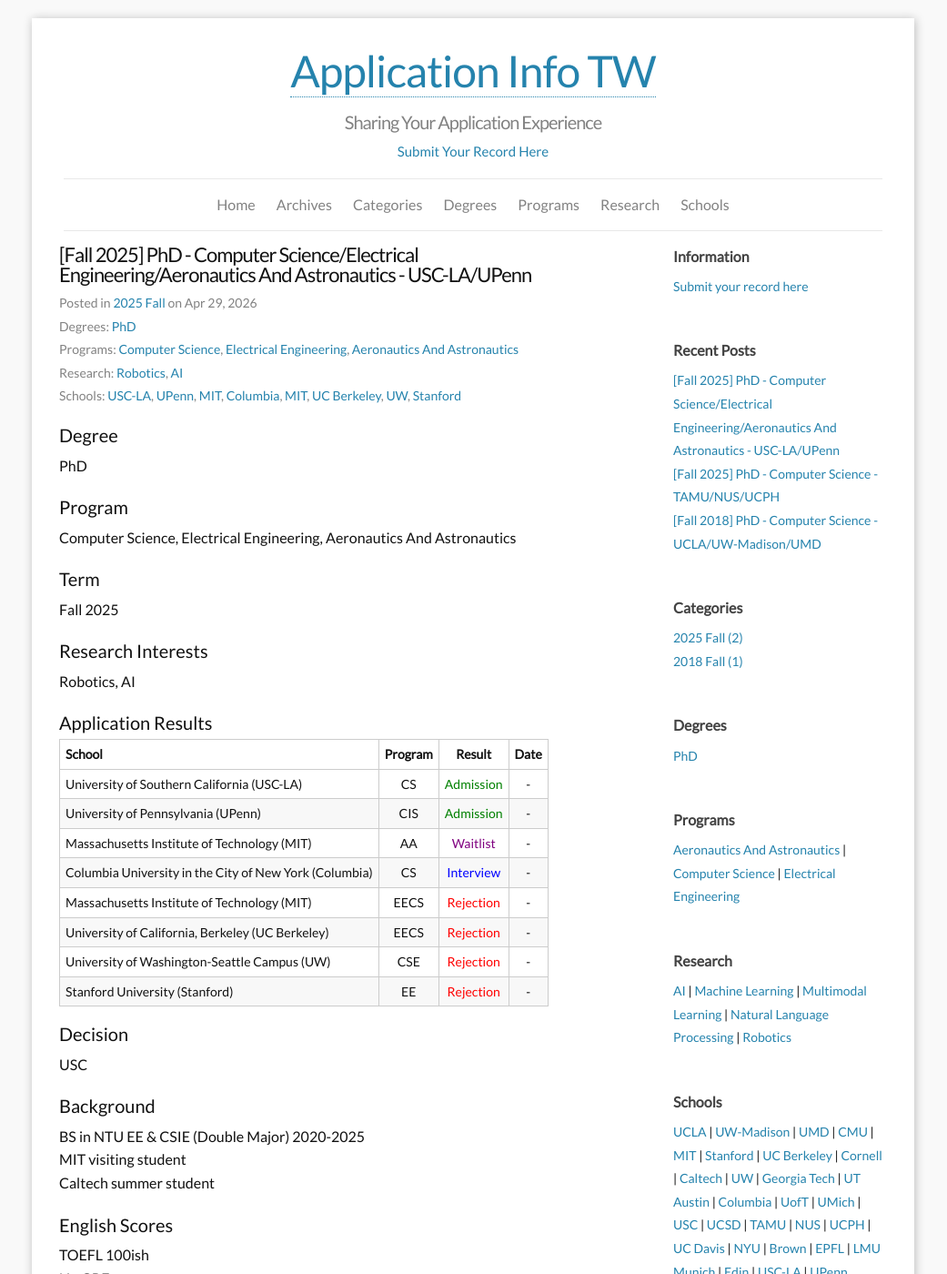
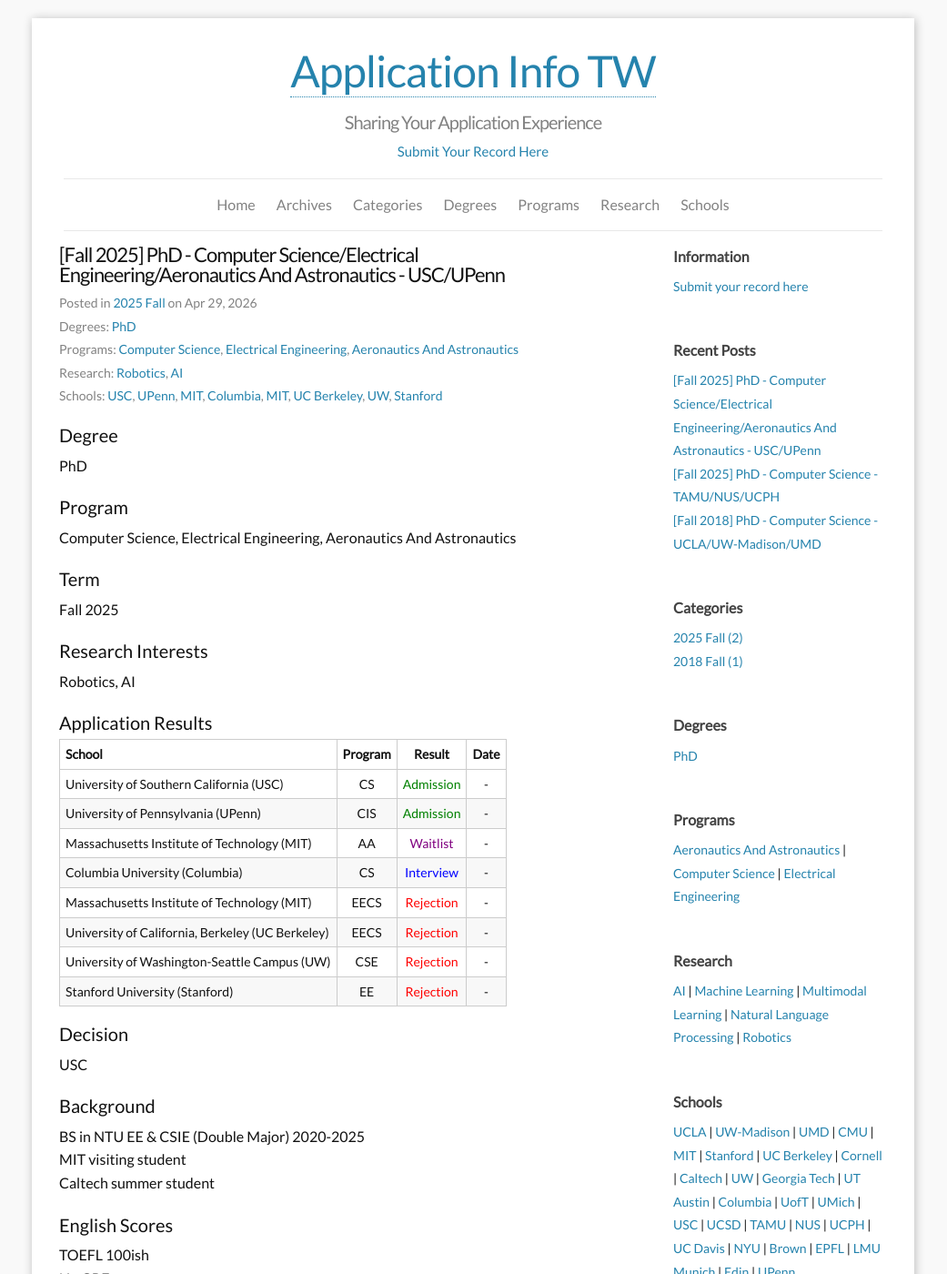
Before and after one commit to tw-apply-info/tw-apply-info.github.io, a Jekyll site: the page built from _posts/2026-04-29-210324-2025-fall.md, in a window 1280 px wide and 1400 px high. Shown: the whole window at 91% size, without its empty margins (120-1161 px from the left). Built offline with Jekyll 4.4.1, drawn with Linux system fonts in a browser that asks for light colours; comment, search, counter and statistics services are not loaded.

Commit message:
new post

```diff
--- a/_posts/2026-04-29-210324-2025-fall.md
+++ b/_posts/2026-04-29-210324-2025-fall.md
@@ -1,6 +1,6 @@
 ---
 published: true
-title: "[Fall 2025] PhD - Computer Science/Electrical Engineering/Aeronautics And Astronautics - USC-LA/UPenn"
+title: "[Fall 2025] PhD - Computer Science/Electrical Engineering/Aeronautics And Astronautics - USC/UPenn"
 layout: post
 category: 2025 Fall
 degrees:
@@ -13,7 +13,7 @@
 - Robotics
 - AI
 tags:
-- USC-LA
+- USC
 - UPenn
 - MIT
 - Columbia
@@ -46,10 +46,10 @@
 
 | School | Program | Result | Date |
 | :-- | :--: | :--: | :--: |
-| University of Southern California (USC-LA) | CS | <span style="color:green">Admission</span> | - |
+| University of Southern California (USC) | CS | <span style="color:green">Admission</span> | - |
 | University of Pennsylvania (UPenn) | CIS | <span style="color:green">Admission</span> | - |
 | Massachusetts Institute of Technology (MIT) | AA | <span style="color:purple">Waitlist</span> | - |
-| Columbia University in the City of New York (Columbia) | CS | <span style="color:blue">Interview</span> | - |
+| Columbia University (Columbia) | CS | <span style="color:blue">Interview</span> | - |
 | Massachusetts Institute of Technology (MIT) | EECS | <span style="color:red">Rejection</span> | - |
 | University of California, Berkeley (UC Berkeley) | EECS | <span style="color:red">Rejection</span> | - |
 | University of Washington-Seattle Campus (UW) | CSE | <span style="color:red">Rejection</span> | - |
```
Also changed, not shown: schools.csv (+6 -6 lines).
